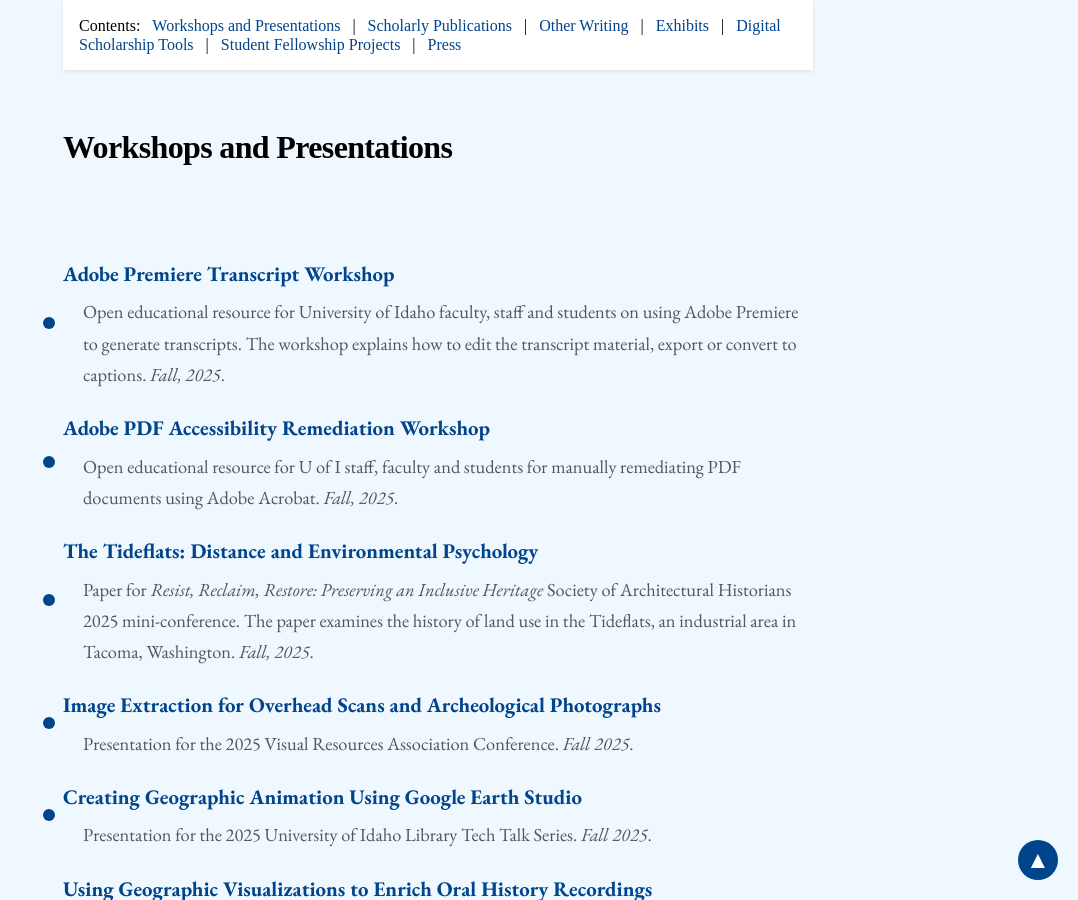
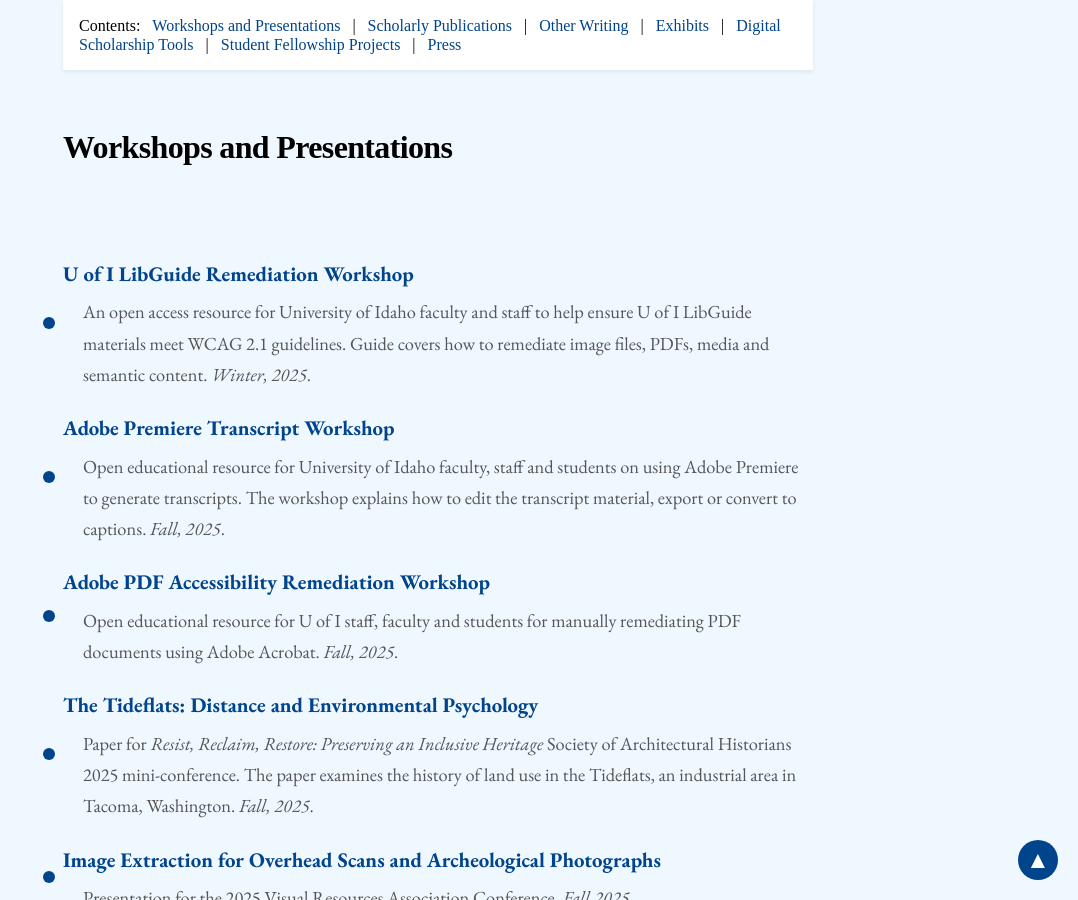
Before and after one commit to aweymo/base, a Jekyll site: the page built from index.md, in a window 1280 px wide and 900 px high, scrolled down 917 px. Shown: the whole window, without its empty margins (202-1280 px from the left). Built offline with Jekyll 4.4.1, drawn with Linux system fonts in a browser that asks for light colours; nearby versions of some CDN libraries; some web fonts are replaced.

Commit message:
libguide

```diff
--- a/index.md
+++ b/index.md
@@ -44,6 +44,10 @@ Andrew Weymouth is the Digital Initiatives Librarian at University of Idaho. He
 ## Workshops and Presentations
 
 <ul class="triangle-list">
+    <li>
+        <a href="https://aweymo-ui.github.io/libguide_remediation/" target="_blank" rel="noopener noreferrer">U of I LibGuide Remediation Workshop</a>
+        <span class="description">An open access resource for University of Idaho faculty and staff to help ensure U of I LibGuide materials meet WCAG 2.1 guidelines. Guide covers how to remediate image files, PDFs, media and semantic content. <i>Winter, 2025</i>.</span>
+    </li>
     <li>
         <a href="https://aweymo-ui.github.io/premiere_transcripts/" target="_blank" rel="noopener noreferrer">Adobe Premiere Transcript Workshop</a>
         <span class="description">Open educational resource for University of Idaho faculty, staff and students on using Adobe Premiere to generate transcripts. The workshop explains how to edit the transcript material, export or convert to captions. <i>Fall, 2025</i>.</span>
```
